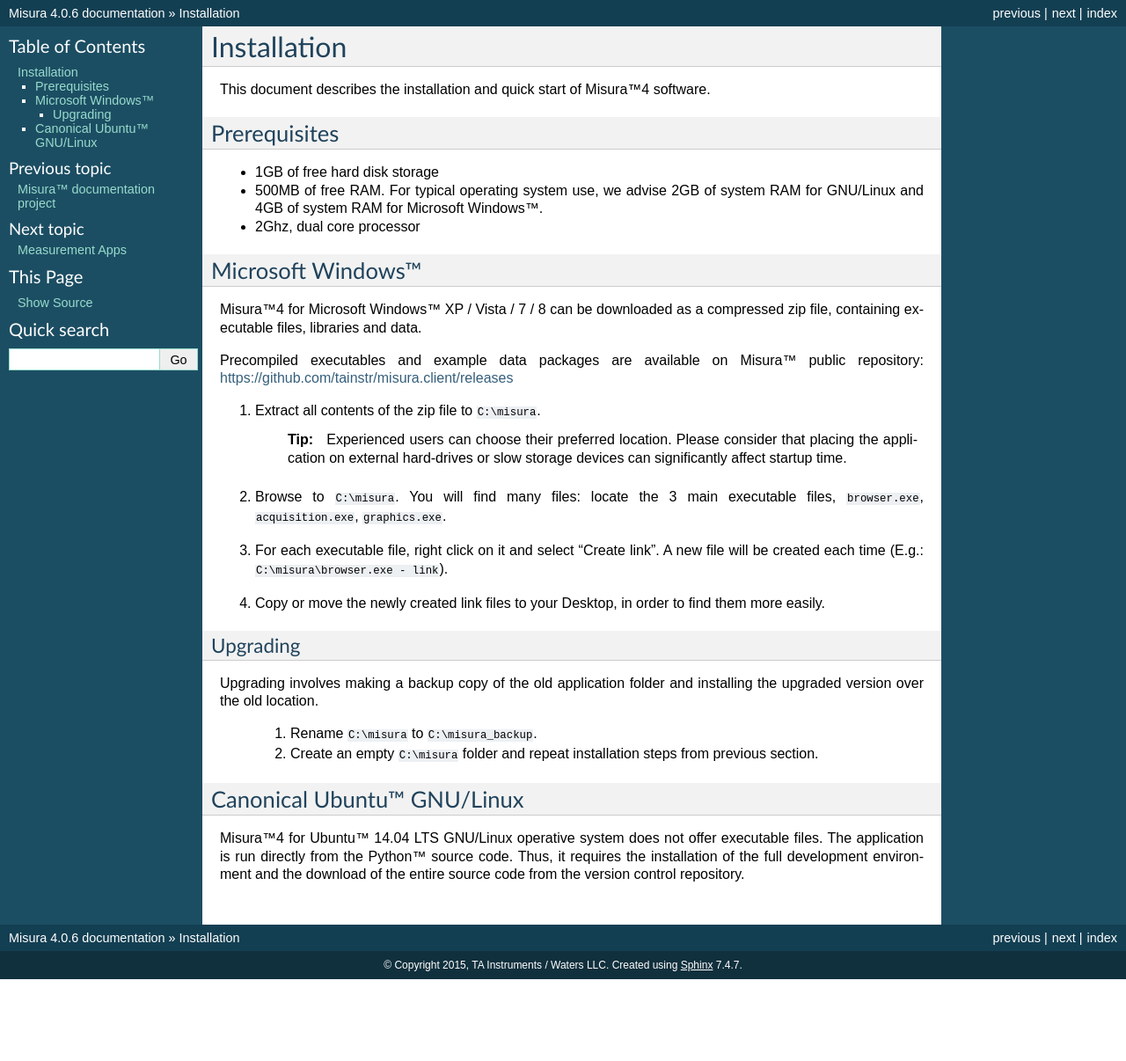
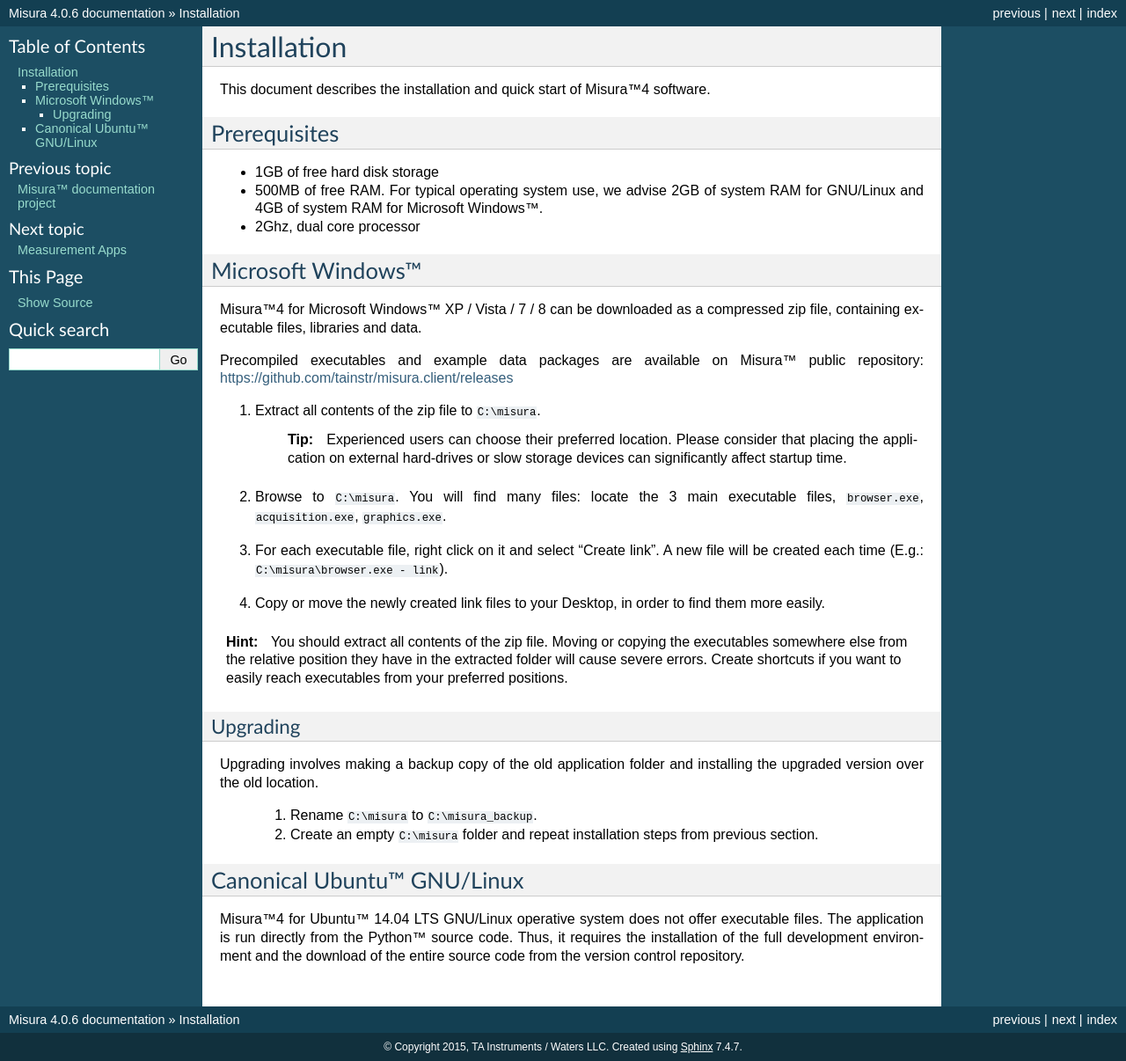
Before and after one commit to tainstr/misura.client, a Sphinx documentation site: the page built from misura/client/doc/install.rst, in a window 1280 px wide. Shown: the whole page at 88% size. Built offline with Sphinx 7.4.7, drawn with Linux system fonts in a browser that asks for light colours; formulas are drawn with MathJax 3; before the commit the page ends 1113 px from its top, so only the background shows below that.

Commit message:
doc: clarification about win install

```diff
--- a/misura/client/doc/install.rst
+++ b/misura/client/doc/install.rst
@@ -27,6 +27,8 @@
 3. For each executable file, right click on it and select "Create link". A new file will be created each time (E.g.: ``C:\misura\browser.exe - link``).
 4. Copy or move the newly created link files to your Desktop, in order to find them more easily.
 
+.. hint:: You should extract all contents of the zip file. Moving or copying the executables somewhere else from the relative position they have in the extracted folder will cause severe errors. Create shortcuts if you want to easily reach executables from your preferred positions.
+
 
 ----------
 Upgrading
```
